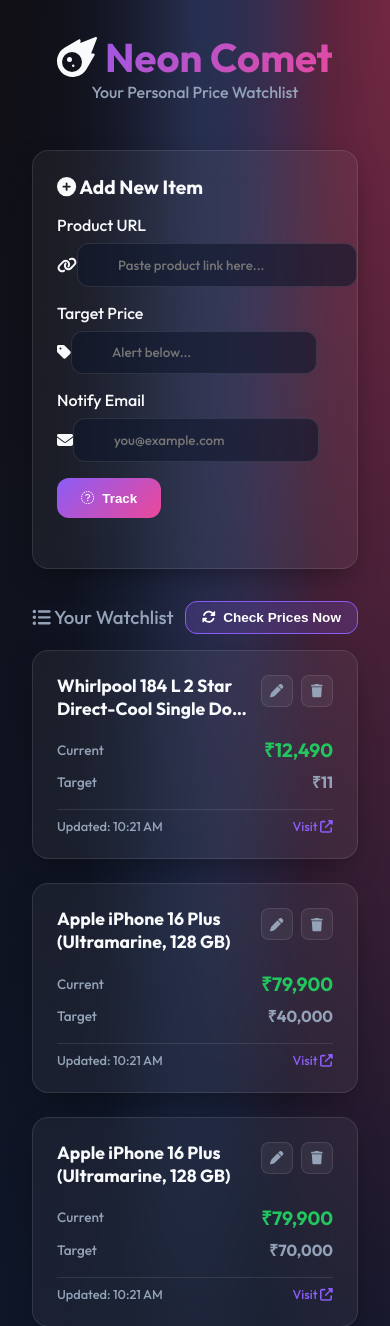
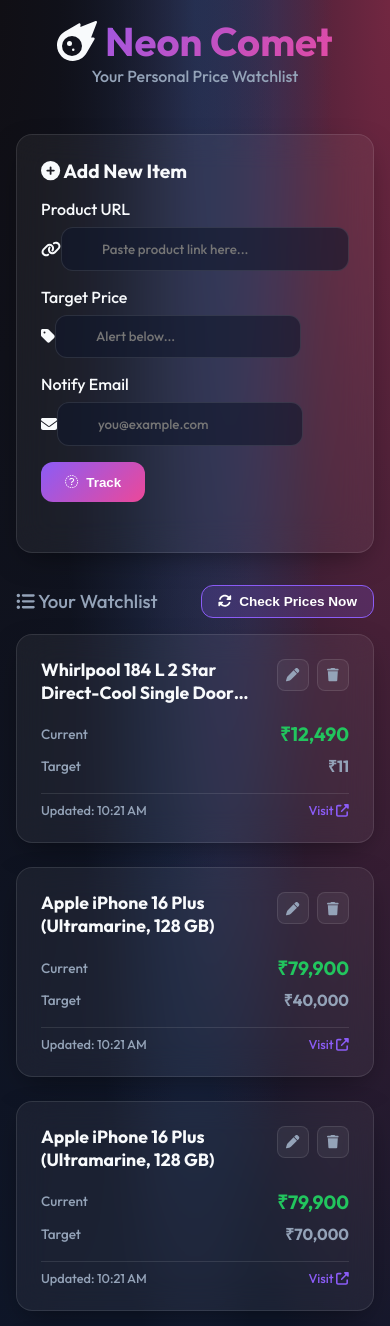
Before and after one commit to Blade1684/Neon-Comet, a Flask app: page / in a window 390 px wide. Shown: the top 1326 px of the page. Run offline with Flask 3, Linux system fonts and the light colour scheme; data comes from the database, SQL or seed files in the repository.

Commit message:
Fix UI overflow on mobile devices

```diff
--- a/static/style.css
+++ b/static/style.css
@@ -26,7 +26,14 @@ body {
         radial-gradient(at 100% 0%, hsla(339, 49%, 30%, 1) 0, transparent 50%);
     color: var(--text-main);
     min-height: 100vh;
-    padding: 2rem;
+    padding: 1rem;
+    overflow-x: hidden;
+}
+
+@media (min-width: 768px) {
+    body {
+        padding: 2rem;
+    }
 }
 
 .dashboard-container {
@@ -85,7 +92,8 @@ header p {
 
 .grow {
     flex-grow: 1;
-    min-width: 300px;
+    min-width: 200px;
+    width: 100%;
 }
 
 .input-wrapper {
@@ -102,6 +110,7 @@ header p {
 
 input {
     width: 100%;
+    max-width: 100%;
     background: var(--input-bg);
     border: 1px solid var(--glass-border);
     border-radius: 12px;
```
